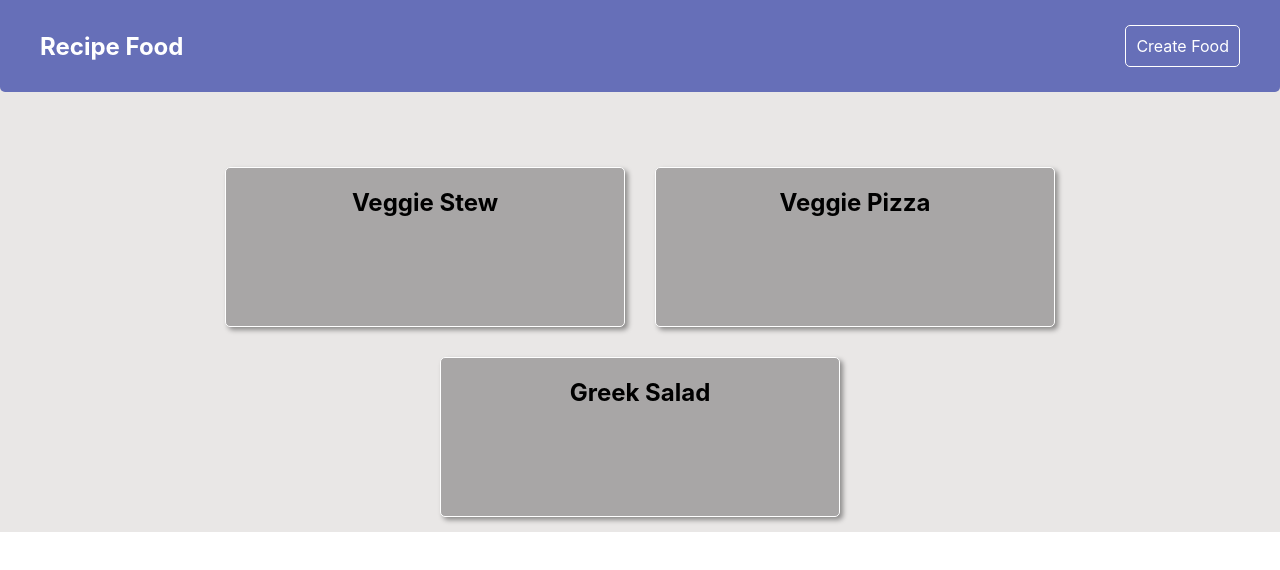
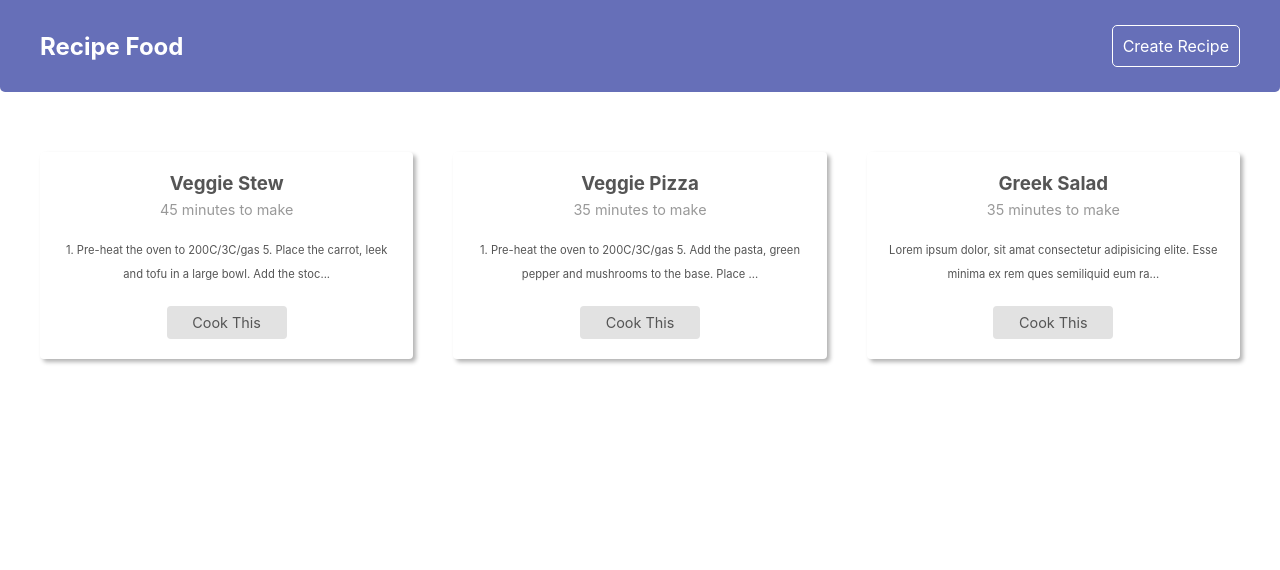
Before and after one commit to bayatalireza/foodlist, a React (Create React App) app: page / in a window 1280 px wide. Shown: the top 570 px of the page. Built offline with nearby package versions, Linux system fonts and the light colour scheme; data requests are answered from the project's data file.

Commit message:
fetch the data and complete the components

```diff
--- a/src/App.css
+++ b/src/App.css
@@ -1,4 +1,3 @@
 .App {
   text-align: center;
-  background: rgb(233, 231, 230);
 }
--- a/src/components/navbar/Navbar.js
+++ b/src/components/navbar/Navbar.js
@@ -7,7 +7,7 @@ export default function Navbar() {
     <div className='navbar'>
       <nav>
         <Link to="/" className='brand'><h1>Recipe Food</h1></Link>
-        <Link to="/create" >Create Food</Link>
+        <Link to="/create" >Create Recipe</Link>
       </nav>
     </div>
   )
--- a/src/components/recipeList/RecipeList.css
+++ b/src/components/recipeList/RecipeList.css
@@ -0,0 +1,51 @@
+.recipe-list {
+    display: grid;
+    grid-template-columns: 1fr 1fr 1fr;
+    grid-gap: 40px;
+    max-width: 1200px;
+    margin: 40px auto;
+}
+
+.recipe-list .card {
+    background: #fff;
+    color: #333;
+    padding: 20px;
+    border-radius: 4px;
+    box-shadow: 3px 3px 4px rgba(0, 0, 0, 0.3);
+    transition: all 0.3s ease;
+    position: relative;
+}
+
+.recipe-list .card:hover {
+    transform: rotate(2deg);
+}
+
+.recipe-list .card h3 {
+    color: #555;
+    margin-bottom: 6px;
+}
+
+.recipe-list .card p {
+    color: #999;
+    font-size: 0.9rem;
+}
+
+.recipe-list .card div {
+    color: #555;
+    font-size: 0.7rem;
+    margin: 20px 0;
+    line-height: 1.5rem;
+}
+
+.recipe-list .card a {
+    color: #555;
+    text-decoration: none;
+    display: block;
+    background: #e2e2e2;
+    font-size: 0.9rem;
+    text-align: center;
+    width: 120px;
+    padding: 8px;
+    border-radius: 4px;
+    margin: 20px auto 0;
+}
--- a/src/components/recipeList/RecipeList.js
+++ b/src/components/recipeList/RecipeList.js
@@ -0,0 +1,22 @@
+import { Link } from 'react-router-dom'
+
+import "./RecipeList.css"
+
+export default function RecipeList({recipes}) {
+  return (
+    <div className="recipe-list">
+        {
+            recipes.map((recipe) => (
+                <div key={recipe.id} className="card">
+                    <h3 >{recipe.title}</h3>
+                    <p>{recipe.cookingTime} to make</p>
+                    <div>{recipe.method.substring(0,100)}...</div>
+                    <Link to={`/recipes/${recipe.id}`}>Cook This</Link>
+
+                </div>
+
+            ))
+        }
+    </div>
+  )
+}
--- a/src/pages/create/Create.css
+++ b/src/pages/create/Create.css
@@ -0,0 +1,28 @@
+.create {
+    color: #555;
+    max-width: 480px;
+    margin: 60px auto;
+}
+
+.create label span {
+    display: block;
+    margin: 30px 0 10px;
+}
+
+.create p {
+    margin-top: 10px;
+    font-size: 0.8rem;
+}
+
+.create button {
+    display: block;
+    width: 100px;
+    font-size: 1rem;
+    color: #fff;
+    padding: 8px 20px;
+    background-color: #434244;
+    border: 0;
+    border-radius: 5px;
+    cursor: pointer;
+    margin: 20px auto;
+}
--- a/src/pages/create/Create.js
+++ b/src/pages/create/Create.js
@@ -1,7 +1,50 @@
-import "./Create.css"
+import { useState } from "react";
+import "./Create.css";
 
 export default function Create() {
+  const [title, setTitle] = useState("");
+  const [method, setMethod] = useState("");
+  const [cookingTime, setCookingTime] = useState('');
+
+  const handleSubmit = (e) => {
+    e.preventDefault()
+    console.log(title, cookingTime,method);
+  };
+
   return (
-    <div>Create</div>
-  )
+    <div className="create">
+      <h2 className="page-title">Add a New Recipe</h2>
+      <form onSubmit={handleSubmit}>
+        <label>
+          <span>Recipe Title</span>
+          <input
+            type="text"
+            onChange={(e) => setTitle(e.target.value)}
+            value={title}
+            required
+          />
+        </label>
+        <label>
+          <span>Recipe Method</span>
+          <textarea
+            onChange={(e) => setMethod(e.target.value)}
+            value={method}
+            required
+          ></textarea>
+        </label>
+        <label>
+          <span>Cooking Time</span>
+          <input
+            type="number"
+            onChange={(e) => setCookingTime(e.target.value)}
+            value={cookingTime}
+            required
+          />
+        </label>
+        <button className="btn">
+          Submit
+        </button>
+      </form>
+    </div>
+  );
 }
--- a/src/pages/home/Home.css
+++ b/src/pages/home/Home.css
@@ -3,16 +3,3 @@
     max-width: 1200px;
     text-align: center;
 }
-
-.card {
-    display: inline-block;
-    padding: 20px;
-    border: 1px solid #fff;
-    border-radius: 5px;
-    box-shadow: 3px 3px 5px rgba(0, 0, 0, 0.4);
-    margin: 15px;
-    background-color: #a8a6a6;
-    width: 50vh;
-    height: 20vh;
-
-}
--- a/src/pages/home/Home.js
+++ b/src/pages/home/Home.js
@@ -1,3 +1,4 @@
+import RecipeList from "../../components/recipeList/RecipeList"
 import { useFetch } from "../../hooks/useFetch"
 import "./Home.css"
 
@@ -9,9 +10,7 @@ export default function Home() {
     <div className="home">
       {error && <h2 className="error">{error}</h2>}
       {isLoading && <p className="loading">isLoading...</p>}
-      {data && data.map((recipe) => (
-        <h2 className="card" key={recipe.id}>{recipe.title}</h2>
-      ))}
+      {data && <RecipeList recipes = {data} />}
     </div>
   )
 }
--- a/src/pages/recipe/Recipe.css
+++ b/src/pages/recipe/Recipe.css
@@ -0,0 +1,39 @@
+
+.recipe {
+    width: 70%;
+    height: fit-content;
+    margin: 40px auto;
+    text-align: center;
+    background: #cecaca;
+    padding: 40px;
+    box-sizing: border-box;
+  }
+
+.recipe .page-title {
+    background: #6d6a6a;
+    align-self: center;
+    border-radius: 5px;
+    margin: 25px;
+    padding: 10px;
+}
+  .recipe ul {
+    display: flex;
+    padding: 0;
+    justify-content: center;
+    margin: 10px;
+  }
+  .recipe li {
+    list-style-type: none;
+    margin-right: 10px;
+    color: #777;
+  }
+  .recipe li::after {
+    content: ",";
+  }
+  .recipe li:last-child::after {
+    content: ".";
+  }
+  .method {
+    text-align: left;
+    line-height: 1.5em;
+  }
--- a/src/pages/recipe/Recipe.js
+++ b/src/pages/recipe/Recipe.js
@@ -1,7 +1,28 @@
+import { useParams } from "react-router-dom"
+import { useFetch } from "../../hooks/useFetch"
 import "./Recipe.css"
 
 export default function Recipe() {
+  const{id} = useParams()
+  const url = "http://localhost:3000/recipes/" + id
+  const{data: recipe, isLoading, error} = useFetch(url)
   return (
-    <div>Recipe</div>
+    <div className="recipe">
+      {error && <p className="error">{error}</p>}
+      {isLoading && <p className="loading">Loading...</p>}
+      {recipe && (
+        <>
+        <h2 className="page-title">{recipe.title}</h2>
+        <p>Takes {recipe.cookingTime} to Cook.</p>
+        <ul>
+          {recipe.ingredients.map((ing)=> (
+            <li key={ing}>{ing}</li>
+          ))}
+        </ul>
+        <p className="method">{recipe.method}</p>
+        </>
+      )}
+
+    </div>
   )
 }
```
